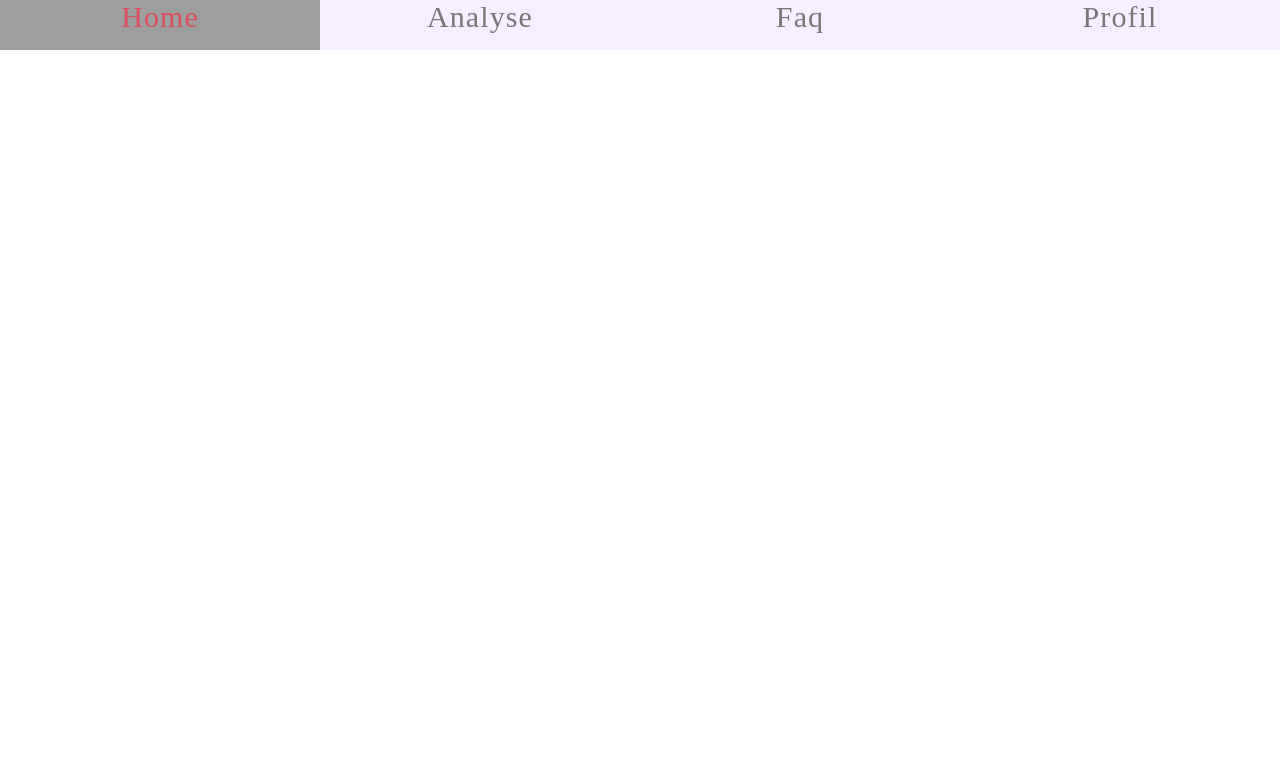
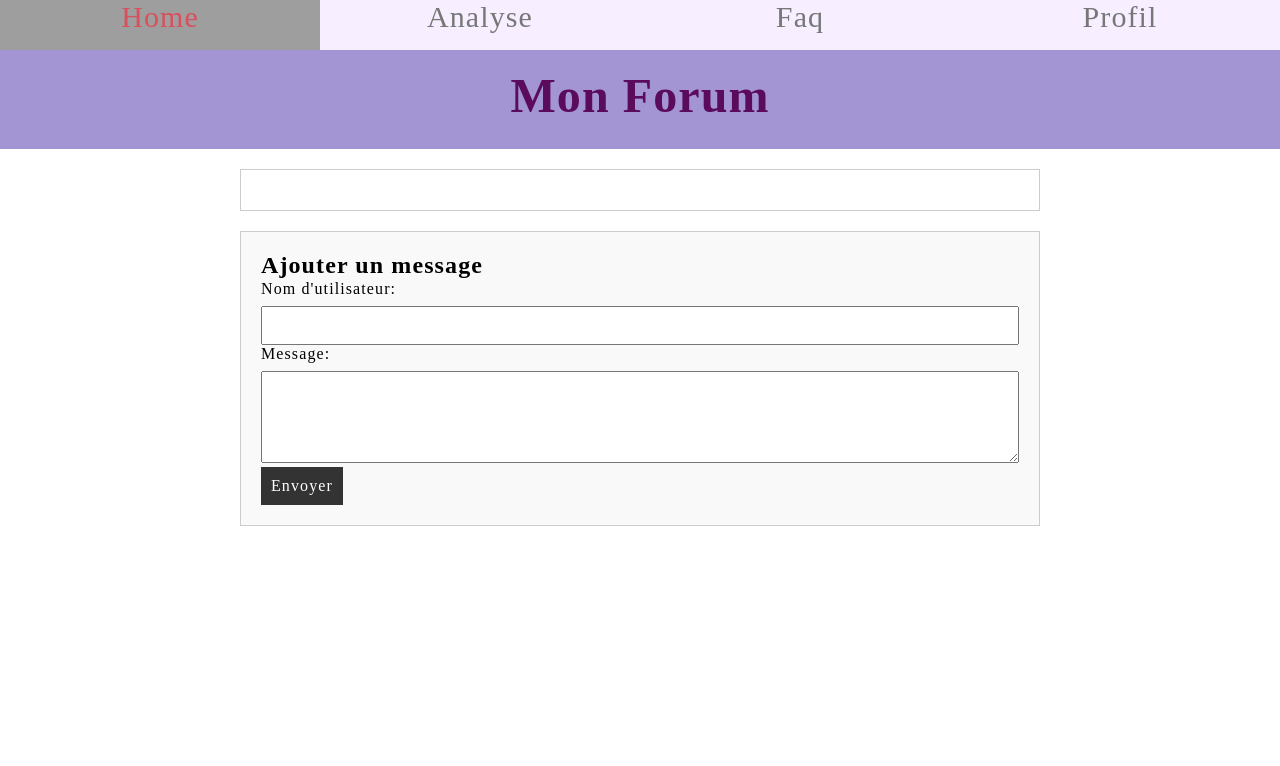
Before and after one commit to Titouxx/APP_G1A, a PHP site: page /html/forum.html in a window 1280 px wide. Shown: the top 766 px of the page. Run offline with PHP 8.4, Linux system fonts and the light colour scheme; some libraries are stand-ins or nearby versions; some web fonts are replaced; grey boxes are pictures that could not be loaded.

Commit message:
update forum

```diff
--- a/src/css/forum.css
+++ b/src/css/forum.css
@@ -65,3 +65,55 @@
     background-position-x: 390px;
   }
 }
+
+body {
+  font-family: Arial, sans-serif;
+  margin: 0;
+  padding: 0;
+}
+
+header {
+  background-color: #a394d3;
+  color: #fff;
+  padding: 1em;
+  text-align: center;
+}
+
+h1 {
+  margin: 0;
+}
+section {
+  max-width: 800px;
+  margin: 20px auto;
+  padding: 20px;
+  border: 1px solid #ccc;
+}
+
+#post-form {
+  background-color: #f9f9f9;
+}
+
+label {
+  display: block;
+  margin-bottom: 8px;
+}
+
+input,
+textarea {
+  width: 100%;
+  padding: 8px;
+  margin-bottom: 16px;
+  box-sizing: border-box;
+}
+
+button {
+  background-color: #333;
+  color: #fff;
+  padding: 10px;
+  border: none;
+  cursor: pointer;
+}
+
+button:hover {
+  background-color: #555;
+}
--- a/src/html/forum.html
+++ b/src/html/forum.html
@@ -1,9 +1,11 @@
 <!DOCTYPE html>
-<html lang="fr">
+<html lang="en">
   <head>
-    <meta charset="utf-8" />
+    <meta charset="UTF-8" />
     <meta name="viewport" content="width=device-width" />
     <title>TransNoise - EchoKey</title>
+    <link rel="stylesheet" href="../css/forum.css" />
+
     <link rel="stylesheet" href="../css/normalize.css" />
     <link rel="stylesheet" href="../css/espaceuser.css" />
     <link rel="icon" type="image/x-icon" href="../../images/TransNoise.ico" />
@@ -18,5 +20,27 @@
         <li><a href="espaceuser.html">Profil</a></li>
       </ul>
     </nav>
+
+    <header>
+      <h1>Mon Forum</h1>
+    </header>
+    <section id="posts">
+      <!-- La section où les messages du forum seront affichés -->
+    </section>
+
+    <section id="post-form">
+      <h2>Ajouter un message</h2>
+      <form id="messageForm">
+        <label for="username">Nom d'utilisateur:</label>
+        <input type="text" id="username" required />
+
+        <label for="message">Message:</label>
+        <textarea id="message" rows="4" required></textarea>
+
+        <button type="submit">Envoyer</button>
+      </form>
+    </section>
+
+    <script src="../JS/forum.js"></script>
   </body>
 </html>
```
Also changed, not shown: src/javascript/forum.js (added, +24 -0 lines).
